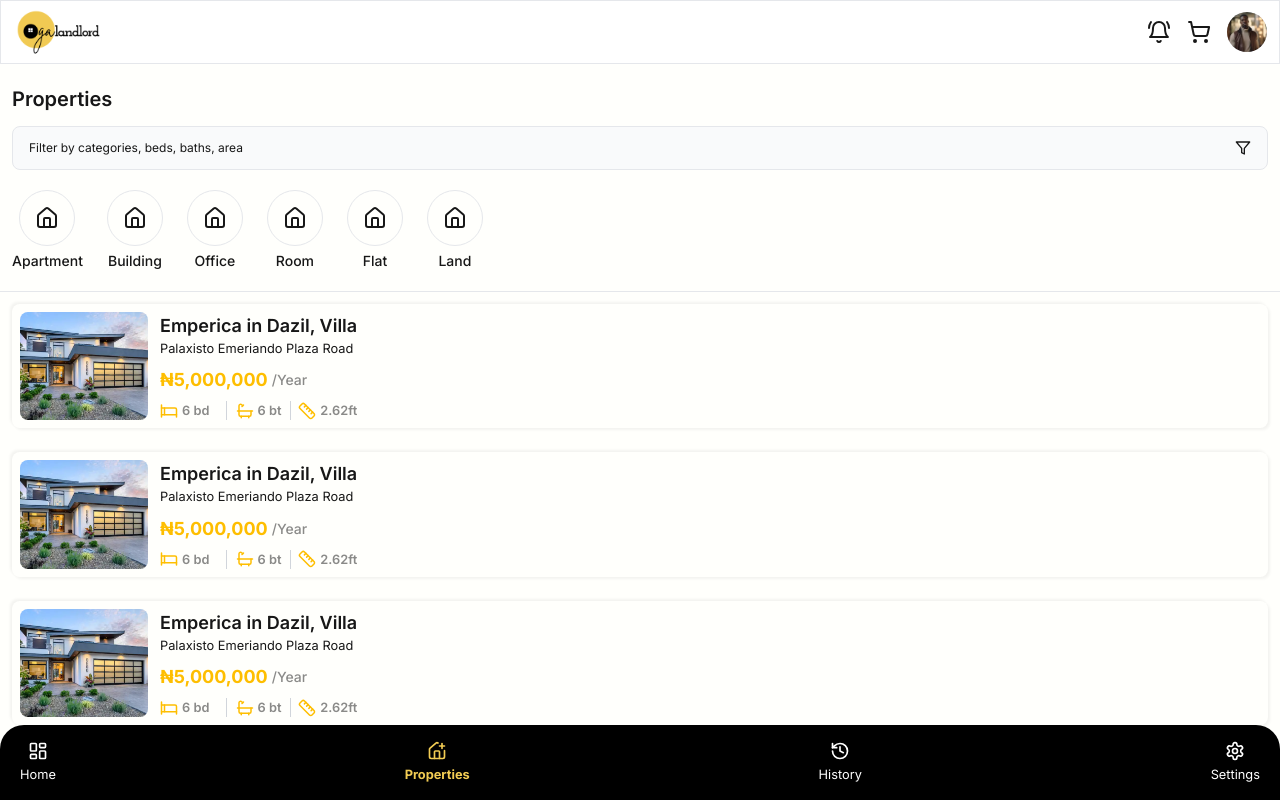
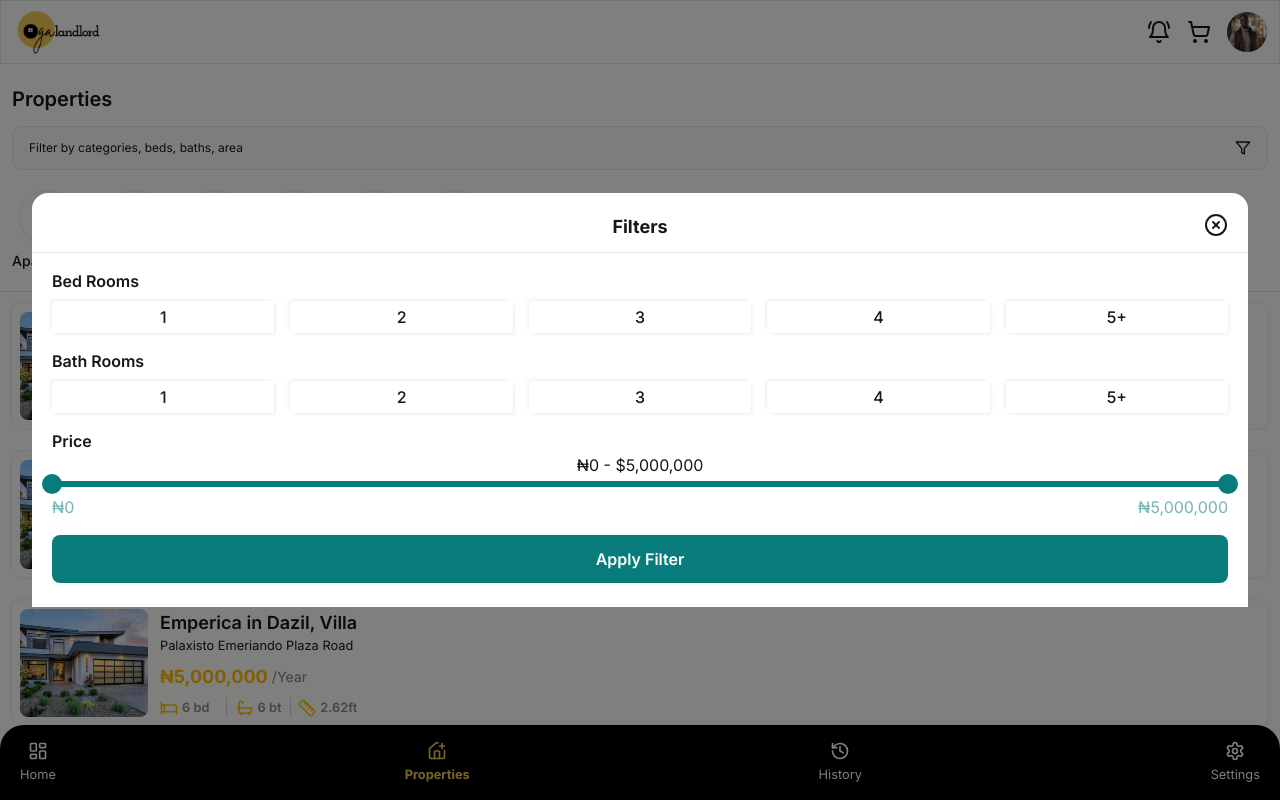
Before and after one commit to dev-enthusias/text-landlord, a Next.js app: page /dashboard/properties in a window 1280 px wide. Both pictures are taken after a click on the button "Filter by categories, beds, baths, area". Shown: the top 800 px of the page. Built offline with nearby package versions, Linux system fonts and the light colour scheme.

Commit message:
feature: create filter modal

```diff
--- a/package.json
+++ b/package.json
@@ -14,6 +14,7 @@
     "next": "14.2.14",
     "react": "^18",
     "react-dom": "^18",
+    "react-range": "^1.10.0",
     "react-swipeable": "^7.0.1",
     "tailwind-merge": "^2.5.3",
     "zustand": "^5.0.0-rc.2"
--- /dev/null
+++ b/src/app/dashboard/modals/filter-modal.tsx
@@ -0,0 +1,82 @@
+"use client";
+
+import PriceRangeSlider from "@/components/general/pricerange-slider";
+import { FilterIcon, ShieldClose, XCircle } from "lucide-react";
+import { useState } from "react";
+
+export default function FilterModal() {
+  const [isOpen, setIsOpen] = useState(false);
+
+  const handleClose = () => {
+    setIsOpen(false);
+  };
+
+  return (
+    <>
+      <button
+        onClick={() => setIsOpen(true)}
+        className="mb-3 flex w-full items-center justify-between rounded-lg border bg-gray-50 px-4 py-3"
+      >
+        <span className="text-xs">Filter by categories, beds, baths, area</span>
+        <FilterIcon size={16} />
+      </button>
+
+      {isOpen && (
+        <div className="fixed inset-0 z-50 flex items-center justify-center bg-black bg-opacity-50">
+          <article className="relative mx-auto w-[95%] rounded-t-2xl bg-white">
+            <button
+              onClick={handleClose}
+              className="absolute right-5 top-5 text-xl"
+            >
+              <XCircle />
+            </button>
+
+            <h2 className="mb-4 border-b p-5 pb-3 text-center text-lg font-bold">
+              Filters
+            </h2>
+
+            <section className="space-y-4 px-5 pb-6">
+              <div>
+                <h3 className="mb-2 font-semibold">Bed Rooms</h3>
+                <ul className="flex gap-x-4">
+                  {Array(5)
+                    .fill("")
+                    .map((_, i) => (
+                      <li className="custom-shadow-sm w-full rounded py-1 text-center font-medium">
+                        {i === 4 ? "5+" : i + 1}
+                      </li>
+                    ))}
+                </ul>
+              </div>
+
+              <div>
+                <h3 className="mb-2 font-semibold">Bath Rooms</h3>
+                <ul className="flex gap-x-4">
+                  {Array(5)
+                    .fill("")
+                    .map((_, i) => (
+                      <li className="custom-shadow-sm w-full rounded py-1 text-center font-medium">
+                        {i === 4 ? "5+" : i + 1}
+                      </li>
+                    ))}
+                </ul>
+              </div>
+
+              <div>
+                <h3 className="mb- font-semibold">Price</h3>
+                <PriceRangeSlider />
+              </div>
+
+              <button
+                type="submit"
+                className="w-full rounded-lg bg-accent py-3 font-semibold text-white transition-colors duration-300 ease-out hover:bg-primary/80"
+              >
+                Apply Filter
+              </button>
+            </section>
+          </article>
+        </div>
+      )}
+    </>
+  );
+}
--- a/src/app/dashboard/properties/page.tsx
+++ b/src/app/dashboard/properties/page.tsx
@@ -2,7 +2,7 @@ import Menu from "@/components/general/footer-menu";
 import { PropertyCardLandscape } from "@/components/general/property-card";
 import Topbar from "@/components/general/topbar";
 import { propertyCategories } from "@/constants/data";
-import { FilterIcon } from "lucide-react";
+import FilterModal from "../modals/filter-modal";
 
 export default function Properties() {
   return (
@@ -15,12 +15,7 @@ export default function Properties() {
             Properties
           </h1>
 
-          <button className="mb-3 flex w-full items-center justify-between rounded-lg border bg-gray-50 px-4 py-3">
-            <span className="text-xs">
-              Filter by categories, beds, baths, area
-            </span>
-            <FilterIcon size={16} />
-          </button>
+          <FilterModal />
 
           <ul className="no-scrollbar -mx-3 my-5 flex w-[calc(97vw)] gap-x-6 overflow-scroll px-3">
             {propertyCategories.map(({ icon, title }, i) => (
--- /dev/null
+++ b/src/components/general/modal.tsx
@@ -0,0 +1,20 @@
+import { cn } from "@/utils/cn";
+
+export default function Modal({
+  children,
+  className,
+}: {
+  children: React.ReactNode;
+  className?: string;
+}) {
+  return (
+    <div
+      className={cn(
+        "h-full fixed left-0 top-0 z-[100000px] min-h-screen w-screen bg-black/40",
+        className,
+      )}
+    >
+      {children}
+    </div>
+  );
+}
--- /dev/null
+++ b/src/components/general/pricerange-slider.tsx
@@ -0,0 +1,60 @@
+"use client";
+
+import { useState } from "react";
+import { getTrackBackground, Range } from "react-range";
+
+export default function PriceRangeSlider() {
+  const MIN = 0;
+  const MAX = 5000000;
+  const [values, setValues] = useState([MIN, MAX]);
+
+  return (
+    <div>
+      <h2 className="mb-1 text-center">
+        ₦{values[0]} - ${values[1].toLocaleString("en-NG")}
+      </h2>
+      <Range
+        step={100000} // Adjust the step size here
+        min={MIN}
+        max={MAX}
+        values={values}
+        onChange={(values) => setValues(values)}
+        renderTrack={({ props, children }) => (
+          <div
+            {...props}
+            style={{
+              ...props.style,
+              height: "6px",
+              width: "100%",
+              backgroundColor: "#087c7c20",
+              background: getTrackBackground({
+                values: values,
+                colors: ["#087c7c20", "#087c7c", "#087c7c20"], // Color segments (before, between, and after the thumbs)
+                min: MIN,
+                max: MAX,
+              }),
+            }}
+          >
+            {children}
+          </div>
+        )}
+        renderThumb={({ props }) => (
+          <div
+            {...props}
+            style={{
+              ...props.style,
+              height: "20px",
+              width: "20px",
+              backgroundColor: "#087c7c",
+              borderRadius: "50%",
+            }}
+          />
+        )}
+      />
+      <p className="mt-2 flex justify-between text-[#087c7c90]">
+        <span>₦0</span>
+        <span>₦{MAX.toLocaleString("en-NG")}</span>
+      </p>
+    </div>
+  );
+}
--- a/tailwind.config.ts
+++ b/tailwind.config.ts
@@ -13,7 +13,7 @@ const config: Config = {
         foreground: "var(--foreground)",
         primary: "#f2cc53",
         "primary-dark": "#FEBE00",
-        accent: " #087c7c",
+        accent: "#087c7c",
       },
     },
     fontSize: {
```
Also changed, not shown: 1 other file (tests, documents, lock files or other folders).
